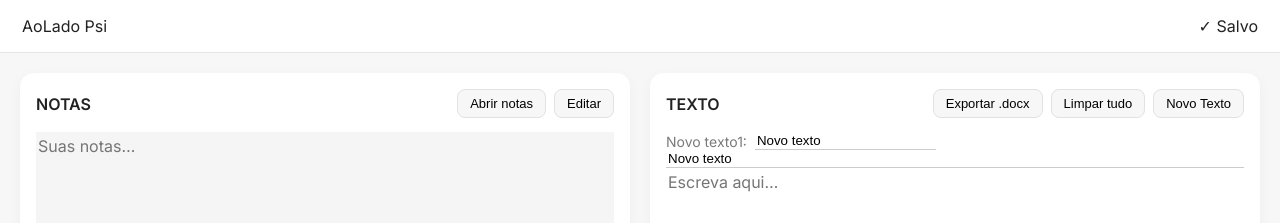
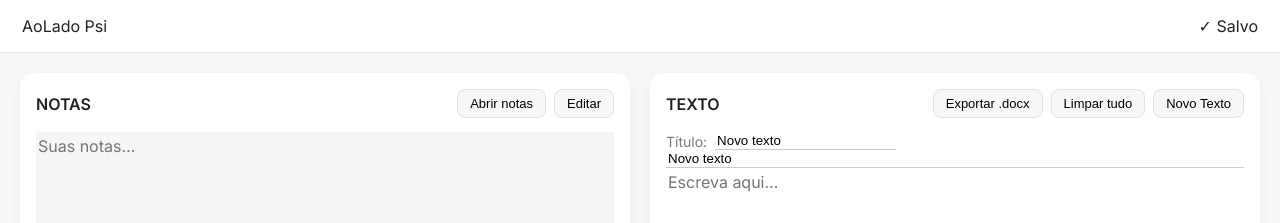
Before and after one commit to galeriacolmeia/aolado-psi, a React (Vite) app: page / in a window 1280 px wide. Shown: the top 223 px of the page. Built offline with nearby package versions, Linux system fonts and the light colour scheme.

Commit message:
fix: mudancas UX2

```diff
--- a/src/App.jsx
+++ b/src/App.jsx
@@ -211,7 +211,7 @@ useEffect(() => {
               </button>
 
               <button onClick={() => {
-                setFinalTitle("Novo texto2");
+                setFinalTitle("novo texto");
                 setFinalText("");
                 setAcabouDeGerarIA(false);
               }}>
@@ -222,7 +222,7 @@ useEffect(() => {
           </div>
 
 <div className="titulo-wrapper">
-  <span className="label-titulo">Novo texto1:</span>
+  <span className="label-titulo">Título:</span>
 
   <input
     className="titulo-texto"
```
